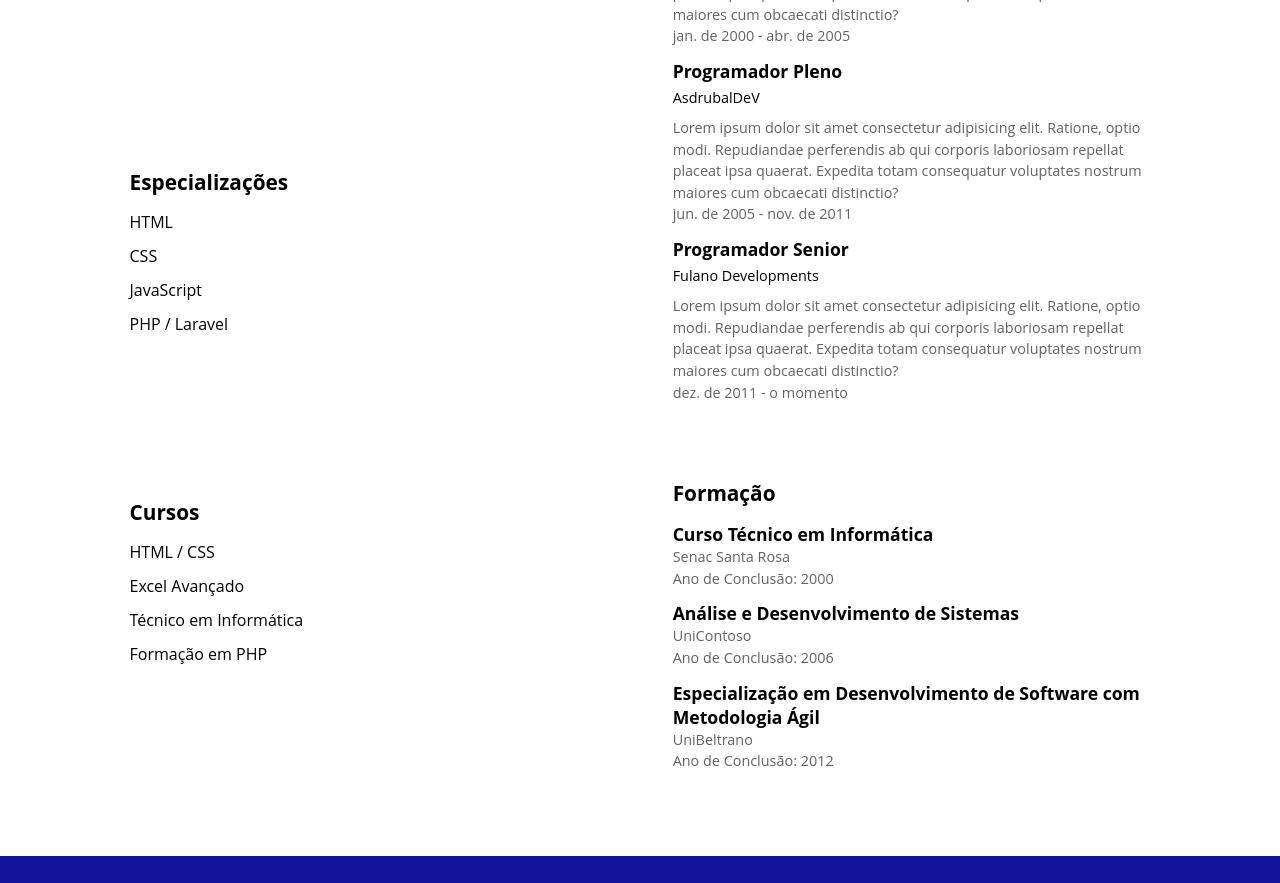
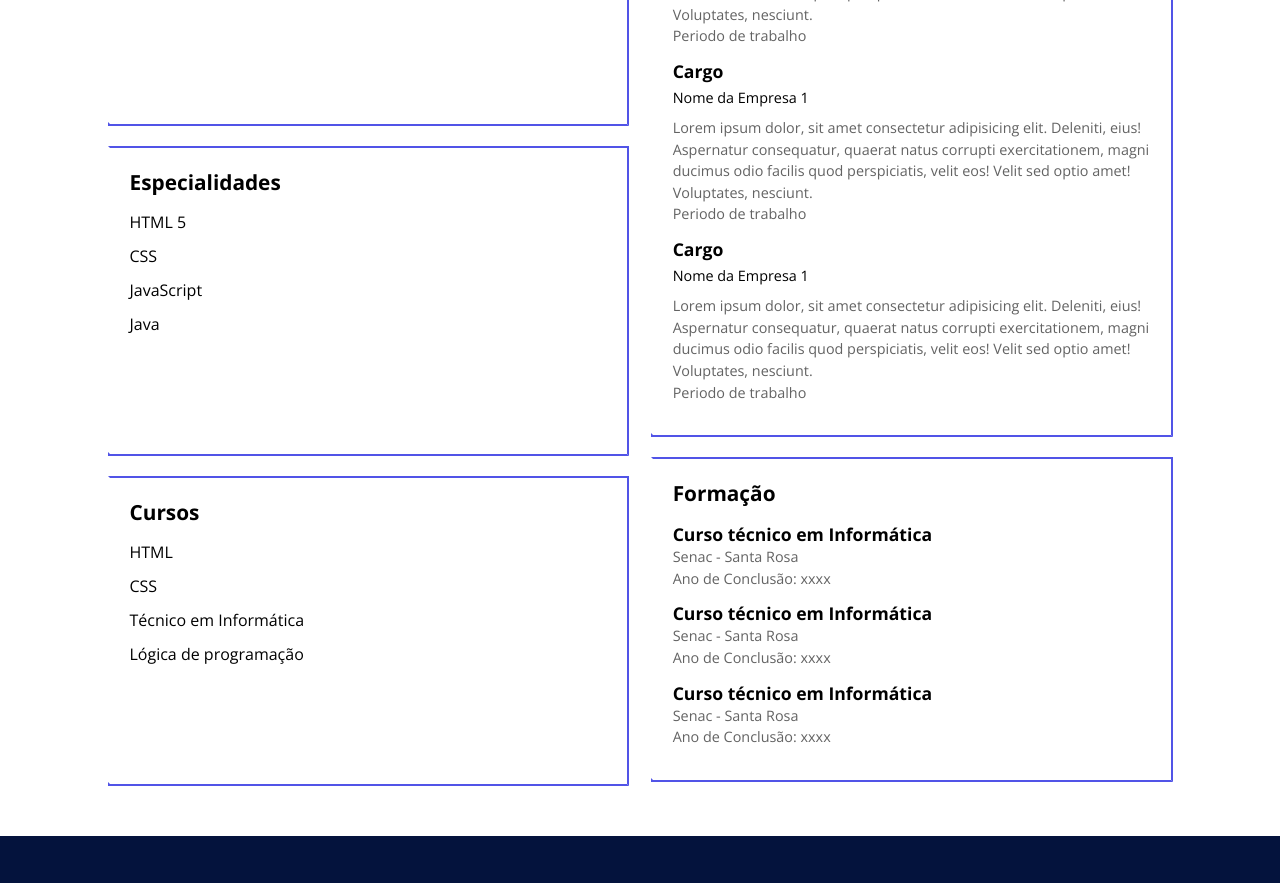
Before and after one commit to robsondpreuss/CurriculoWeb, a plain HTML site: page index.html in a window 1280 px wide. Shown: the part 477-1360 px from the top of the page. Drawn offline with nearby package versions, Linux system fonts and the light colour scheme.

Commit message:
modificações gerais

```diff
--- a/css/style.css
+++ b/css/style.css
@@ -4,6 +4,7 @@ html, body, figure, img, div, input, textarea, p, h1, h2, h3, h4, h5, h6, ul,li,
   box-sizing: border-box;
   list-style: none;
   text-decoration: none;
+  font-family: 'Open Sans', sans-serif;
   font-size: 16px;
 }
 
@@ -12,11 +13,11 @@ html, body, figure, img, div, input, textarea, p, h1, h2, h3, h4, h5, h6, ul,li,
 }
 
 :root{
-    --CorPrincipal:#5154e7;
-    --CorSecundaria:#12149c;
-    --CorAuxiliar:#fff;
-    --CorTextoPrincipal:#000;
-    --CorTextoSecundario:#636363;
+  --corBackgroundPrimaria:#5154e7;
+  --corBackgroundSecundaria:#04133d;
+  --corBackgroundDark:#0e0e0e;
+  --corTextoPrimaria:#636363;
+  --corTextoSecundaria:#000;
 }
 
 .hidden{
@@ -28,12 +29,12 @@ html, body, figure, img, div, input, textarea, p, h1, h2, h3, h4, h5, h6, ul,li,
 }
 
 header{
-    background-color: var(--CorPrincipal);
+  background-color: var(--corBackgroundPrimaria);
   padding: 30px 30px 0;
 }
 
 header .container{
-    background-color:var(--CorAuxiliar);
+  background-color: white;
 }
 
 header .linha{
@@ -55,12 +56,12 @@ header .coluna img{
 
 header .coluna h1{
   font-size: 1.5rem;
-    color: var(--CorSecundaria);
+  color:var(--corTextoSecudaria);
 }
 
 header .coluna p{
   font-size: 1rem;
-    color:var(--CorTextoSecundario);
+  color: var(--corTextoPrimaria);
 }
 
 header .coluna ul{
@@ -73,7 +74,7 @@ header .coluna ul li{
 
 header .coluna ul li a{
   font-size: 1rem;
-    color:var(--CorTextoPrincipal);
+  color:var(--corTextoSecudaria);
 }
 
 main .coluna{
@@ -84,7 +85,7 @@ main .coluna section{
   border-bottom: 1px solid #d4e9ff;
   margin: 0 0 20px;
   min-height: 266px;
-    color:var(--CorTextoPrimario);
+  color:var(--corTextoSecudaria);
 }
 
 main .coluna section h2{
@@ -94,7 +95,7 @@ main .coluna section h2{
 
 main .coluna section p{
   font-size: 0.9rem;
-    color: var(--CorTextoSecundario);
+  color: var(--corTextoPrimaria);
   line-height: 1.5;
 }
 
@@ -114,15 +115,19 @@ main .coluna section ul li strong{
 }
 
 footer{
-    background-color: var(--CorSecundaria);
+background-color: var(--corBackgroundSecundaria);
 }
 
 footer .container{
   padding: 20px;
 }
 
+footer nav .info-contato li{
+  margin: 0 0 15px;
+}
+
 footer nav .redes-sociais{
-border-top: 1px solid var(--CorAuxiliar);
+  border-top: 1px solid rgba(255, 255, 255, 0.616);
   margin: 30px 0 0px;
   padding: 20px 0 0;
   text-align: center;
@@ -136,7 +141,7 @@ footer nav .redes-sociais li{
 }
 
 footer nav .redes-sociais li a{
-    color: var(--CorAuxiliar);
+  color: white;
 }
 
 footer nav .redes-sociais li a img{
@@ -157,19 +162,80 @@ footer nav .redes-sociais li a:hover img{
 header .container{
   position: relative;
 }
-
 label{
   position: absolute;
   top: 20px;
   right: 10px;
   width: 45px;
   height: 30px;
-background-color: var(--CorSecundaria);
+  background-color: var(--corBackgroundPrimaria);
   border-radius: 20px;
   padding: 5px 5px;
   box-sizing: border-box;
   cursor: pointer;
 }
+
+label span{
+  width: 20px;
+  height: 20px;
+  display: block;
+  background-color: #d4e9ff;
+  border-radius: 100%;
+  transition: .2s;
+}
+
+.ativar-dark:checked ~ .dark-mode label{
+  background-color: #fff;
+
+}
+
+.ativar-dark:checked ~ .dark-mode label span{
+  background-color: var(--corBackgroundSecundaria);
+  margin-left: 16px;
+  transition: .2s;
+}
+
+.ativar-dark:checked ~ .dark-mode{
+  --corBackgroundPrimaria:#000;
+  --corBackgroundSecundaria:#000;
+  --corTextoPrimaria:#fff;
+  --corTextoSecudaria:#fff;
+}
+
+.ativar-dark:checked ~ .dark-mode header{
+  background-color: var(--corBackgroundSecundaria);
+}
+
+.ativar-dark:checked ~ .dark-mode header .container{
+  background-color: var(--corBackgroundDark);
+}
+
+.ativar-dark:checked ~ .dark-mode .container{
+  background-color: var(--corBackgroundDark);
+}
+
+.ativar-dark:checked ~ .dark-mode main{
+  background-color: var(--corBackgroundSecundaria);
+}
+
+@keyframes aumentarLargura {
+  from{
+    width: 0;
+  }
+  to{
+    width: 100%;
+  }
+}
+
+@keyframes aumentarAltura {
+  from{
+    height: 0;
+  }
+  to{
+    height: 100%;
+  }
+}
+
 
 
 /* @MEDIA */
@@ -207,9 +273,40 @@ cursor: pointer;
   }
 
   main .coluna section{
+    /*border: 1px solid #d4e9ff;*/
     border: 2px solid transparent;
     padding: 20px;
     position: relative;
+  }
+
+  main .coluna section span{
+    position: absolute;
+    display: block;
+    width: 0;
+    height: 0;
+    border: 2px solid transparent;
+  }
+
+  main .coluna section .topo-direita{
+    top:-2px;
+    left: -2px;
+    animation-name: aumentarLargura, aumentarAltura;
+    animation-duration: 1s, 1s;
+    animation-delay: 2s, 3s;
+    animation-fill-mode: forwards;
+    border-top-color: #5154e7;
+    border-right-color: #5154e7;
+  }
+
+  main .coluna section .baixo-esquerda{
+    bottom: -2px;
+    right: -2px;
+    animation-name: aumentarLargura, aumentarAltura;
+    animation-duration: 1s, 1s;
+    animation-delay: 4s, 5s;
+    animation-fill-mode: forwards;
+    border-bottom-color: #5154e7;
+    border-left-color: #5154e7;
   }
 
   main .coluna{
--- a/index.html
+++ b/index.html
@@ -1,5 +1,5 @@
 <!DOCTYPE html>
-<html lang="pt-br">
+<html lang="en">
 <head>
   <meta charset="UTF-8">
   <meta http-equiv="X-UA-Compatible" content="IE=edge">
@@ -7,7 +7,7 @@
   <link rel="stylesheet" href="css/style.css">
   <link rel="preconnect" href="https://fonts.googleapis.com">
   <link rel="preconnect" href="https://fonts.gstatic.com" crossorigin>
-    <link href="https://fonts.googleapis.com/css2?family=Ubuntu:wght@300&display=swap" rel="stylesheet">
+  <link href="https://fonts.googleapis.com/css2?family=Open+Sans:wght@300;400;600;700;800&display=swap" rel="stylesheet">
   <title>Portfólio</title>
 </head>
 <body>
@@ -17,11 +17,14 @@
     <div class="dark-mode">
       <!-- CABEÇALHO -->
         <header>
+
+
             <div class="container">
               <label for="ativar-dark">
                 <span></span>
               </label>
               <div class="linha">
+          <!-- DIV FOTO DE PERFIL -->
           <div class="coluna coluna-esquerda">
             <figure>
               <img src="img/profile.png" alt="Fulano de tal">
@@ -49,88 +52,98 @@
       </div>
         </header>
 
-        <!-- CORPO DA PÁGINA-->
+      <!-- CORPO DA ÁGINA -->
         <main>
           <div class="container">
+
             <div class="linha">
-                        <!-- DADOS DO LADO ESQUERDO -->
+
+              <!-- CONTEUDO LADO ESQUERDO -->
               <div class="coluna coluna-esquerda">
                   <section>
+                    <span class="topo-direita"></span>
                     <h2>Perfil Profissional</h2>
-                                <p>Lorem ipsum dolor sit amet consectetur adipisicing elit. Perspiciatis repellendus aliquam explicabo esse earum voluptas cupiditate ducimus? Adipisci omnis dolorum amet velit praesentium ea iusto enim, magnam repellendus accusamus quia?</p>
+                    <p>Lorem ipsum, dolor sit amet consectetur adipisicing elit. Dicta maxime impedit omnis quam enim repudiandae asperiores natus hic. Doloribus accusamus accusantium unde recusandae tenetur dicta! Incidunt voluptatibus aliquid blanditiis a!</p>
+                    <span class="baixo-esquerda"></span>
                   </section>
 
                   <section>
-                                <h2>Especializações</h2>
+                    <span class="topo-direita"></span>
+                    <h2>Especialidades</h2>
+                    <ul>
+                      <li>HTML 5</li>
+                      <li>CSS</li>
+                      <li>JavaScript</li>
+                      <li>Java</li>
+                    </ul>
+                    <span class="baixo-esquerda"></span>
+                  </section>
+
+                  <section>
+                    <span class="topo-direita"></span>
+                    <h2>Cursos</h2>
                       <ul>
                         <li>HTML</li>
                         <li>CSS</li>
-                                    <li>JavaScript</li>
-                                    <li>PHP / Laravel</li>
+                        <li>Técnico em Informática</li>
+                        <li>Lógica de programação</li>
                       </ul>
+                      <span class="baixo-esquerda"></span>
+                  </section>
+              </div>
+
+              <!-- CONTEUDO LADO DIREITO -->
+              <div class="coluna coluna-direita">
+                  <section>
+                    <span class="topo-direita"></span>
+                    <h2>Experiências</h2>
+                      <ul>
+                        <li>
+                            <h3>Cargo</h3>
+                            <strong>Nome da Empresa 1</strong>
+                            <p>Lorem ipsum dolor, sit amet consectetur adipisicing elit. Deleniti, eius! Aspernatur consequatur, quaerat natus corrupti exercitationem, magni ducimus odio facilis quod perspiciatis, velit eos! Velit sed optio amet! Voluptates, nesciunt.</p>
+                            <p>Periodo de trabalho</p>
+                        </li>
+                        <li>
+                          <h3>Cargo</h3>
+                          <strong>Nome da Empresa 1</strong>
+                          <p>Lorem ipsum dolor, sit amet consectetur adipisicing elit. Deleniti, eius! Aspernatur consequatur, quaerat natus corrupti exercitationem, magni ducimus odio facilis quod perspiciatis, velit eos! Velit sed optio amet! Voluptates, nesciunt.</p>
+                          <p>Periodo de trabalho</p>
+                      </li>
+                      <li>
+                        <h3>Cargo</h3>
+                        <strong>Nome da Empresa 1</strong>
+                        <p>Lorem ipsum dolor, sit amet consectetur adipisicing elit. Deleniti, eius! Aspernatur consequatur, quaerat natus corrupti exercitationem, magni ducimus odio facilis quod perspiciatis, velit eos! Velit sed optio amet! Voluptates, nesciunt.</p>
+                        <p>Periodo de trabalho</p>
+                    </li>
+                      </ul>
+                      <span class="baixo-esquerda"></span>
                   </section>
 
                   <section>
-                                <h2>Cursos</h2>
-                                <ul>
-                                    <li>HTML / CSS</li>
-                                    <li>Excel Avançado</li>
-                                    <li>Técnico em Informática</li>
-                                    <li>Formação em PHP</li>
-                                </ul>
-                            </section>
-                        </div>
-
-                        <!-- DADOS DO LADO DIRETO -->
-                        <div class="coluna coluna-direita">
-                                <section>
-                                    <h2>Experiências</h2>
+                    <span class="topo-direita"></span>
+                    <h2>Formação</h2>
                       <ul>
                         <li>
-                                                <h3>Programador Junior</h3>
-                                                <strong>DevContoso</strong>
-                                                <p>Lorem ipsum dolor sit amet consectetur adipisicing elit. Ratione, optio modi. Repudiandae perferendis ab qui corporis laboriosam repellat placeat ipsa quaerat. Expedita totam consequatur voluptates nostrum maiores cum obcaecati distinctio?</p>
-                                                <p>jan. de 2000 - abr. de 2005</p>
+                          <h3>Curso técnico em Informática</h3>
+                          <p>Senac - Santa Rosa</p>
+                          <p>Ano de Conclusão: xxxx</p>
+
                         </li>
+                        <li>
+                          <h3>Curso técnico em Informática</h3>
+                          <p>Senac - Santa Rosa</p>
+                          <p>Ano de Conclusão: xxxx</p>
 
+                        </li>
                         <li>
-                                                <h3>Programador Pleno</h3>
-                                                <strong>AsdrubalDeV</strong>
-                                                <p>Lorem ipsum dolor sit amet consectetur adipisicing elit. Ratione, optio modi. Repudiandae perferendis ab qui corporis laboriosam repellat placeat ipsa quaerat. Expedita totam consequatur voluptates nostrum maiores cum obcaecati distinctio?</p>
-                                                <p>jun. de 2005 - nov. de 2011</p>
-                                            </li>
+                          <h3>Curso técnico em Informática</h3>
+                          <p>Senac - Santa Rosa</p>
+                          <p>Ano de Conclusão: xxxx</p>
 
-                                            <li>
-                                                <h3>Programador Senior</h3>
-                                                <strong>Fulano Developments</strong>
-                                                <p>Lorem ipsum dolor sit amet consectetur adipisicing elit. Ratione, optio modi. Repudiandae perferendis ab qui corporis laboriosam repellat placeat ipsa quaerat. Expedita totam consequatur voluptates nostrum maiores cum obcaecati distinctio?</p>
-                                                <p>dez. de 2011 - o momento</p>
                         </li>
                       </ul>
-                                </section>
-
-                                    <section>
-                                        <h2>Formação</h2>
-
-                                        <ul>
-                                            <li>
-                                                <h3>Curso Técnico em Informática</h3>
-                                                <p>Senac Santa Rosa</p>
-                                                <P>Ano de Conclusão: 2000</P>
-                                            </li>
-
-                                            <li>
-                                                <h3>Análise e Desenvolvimento de Sistemas</h3>
-                                                <p>UniContoso</p>
-                                                <P>Ano de Conclusão: 2006</P>
-                                            </li>
-
-                                            <li>
-                                                <h3>Especialização em Desenvolvimento de Software com Metodologia Ágil</h3>
-                                                <p>UniBeltrano</p>
-                                                <P>Ano de Conclusão: 2012</P>
-                                            </li>
-                                        </ul>
+                      <span class="baixo-esquerda"></span>
                   </section>
               </div>
 
@@ -143,43 +156,48 @@
         <div class="container">
 
           <nav>
+            <ul class="info-contato">
+              <li>
+                <a href=""></a>
+              </li>
+            </ul>
+          </nav>
+
+          <nav>
             <ul class="redes-sociais">
+              <li>
+                <a href="#">
+                  <img src="img/linkedin.svg" alt="Linkedin">
+                  <p>Linkedin</p>
+                </a>
+              </li>
+              <li>
+                <a href="#">
+                  <img src="img/github.svg" alt="GitHub">
+                  <p>GitHub</p>
+                </a>
+              </li>
+              <li>
+                <a href="#">
+                  <img src="img/instagram.svg" alt="Instagram">
+                  <p>Instagram</p>
+                </a>
+              </li>
+              <li>
+                <a href="#">
+                  <img src="img/youtube.svg" alt="Youtube">
+                  <p>Youtube</p>
+                </a>
+              </li>
               <li>
                 <a href="#">
                   <img src="img/facebook.svg" alt="Facebook">
                   <p>Facebook</p>
                 </a>
               </li>
-
-                            <li>
-                                <a href="#">
-                                    <img src="img/github.svg" alt="GitHub">
-                                    <p>GitHub</p>
-                                </a>
-                            </li>
-
-                            <li>
-                                <a href="#">
-                                    <img src="img/instagram.svg" alt="Instagram">
-                                    <p>Instagram</p>
-                                </a>
-                            </li>
-
-                            <li>
-                                <a href="#">
-                                    <img src="img/linkedin.svg" alt="LinkedIn">
-                                    <p>LinkedIn</p>
-                                </a>
-                            </li>
-
-                            <li>
-                                <a href="#">
-                                    <img src="img/youtube.svg" alt="YouTube">
-                                    <p>YouTube</p>
-                                </a>
-                            </li>
             </ul>
           </nav>
+
         </div>
         </footer>
     </div>
```
Lines whose indentation alone changed are shown as unchanged.
